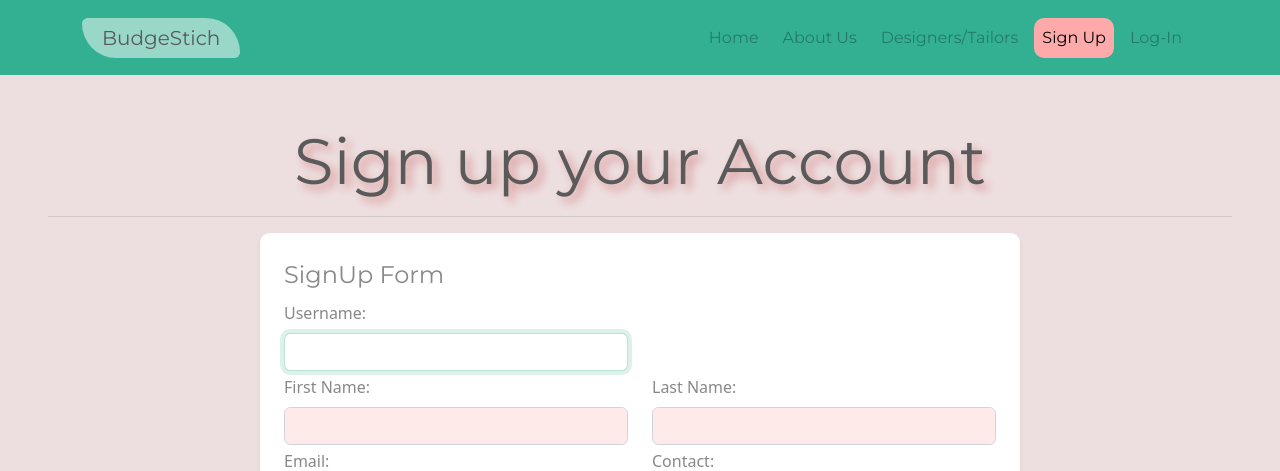
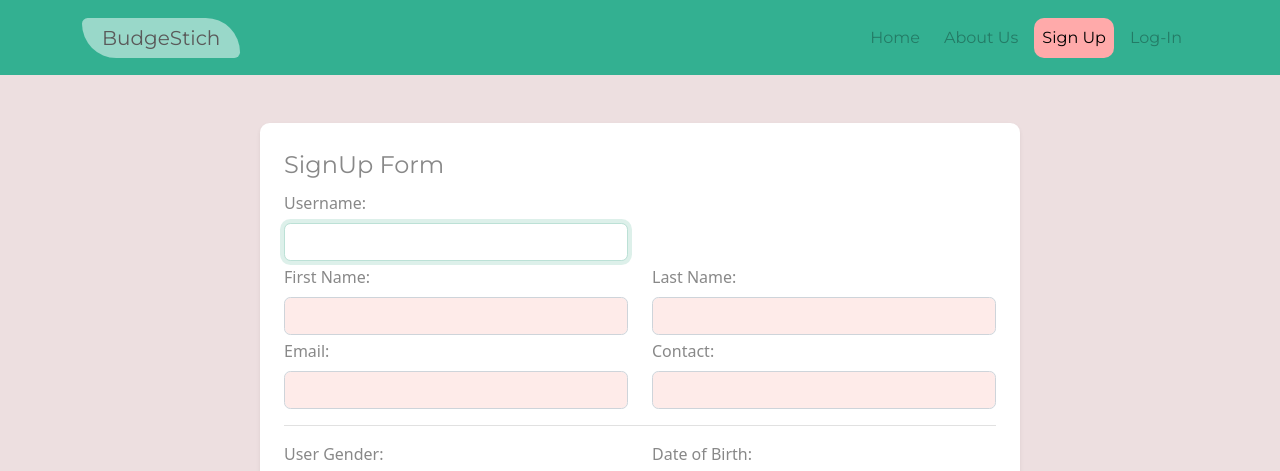
Before and after one commit to SwayamVD/fashionprj, a Django app: page /usersignup/ in a window 1280 px wide. Shown: the top 471 px of the page. Run offline with Django 5.2, Linux system fonts and the light colour scheme.

Commit message:
minorchanges1

```diff
--- a/coreapp/forms.py
+++ b/coreapp/forms.py
@@ -57,7 +57,7 @@ class DressOrderForm(forms.ModelForm):
         widgets = {
             'design_reference': forms.ClearableFileInput(attrs={'multiple': False,'class':'form-control custom-bg  text-dark'}),
             'ordtitle': forms.TextInput(attrs={'class':'form-control custom-bg text-dark'}),
-            'body_size': forms.NumberInput(attrs={'class':'form-control custom-bg text-dark'}),
+            'body_size': forms.TextInput(attrs={'class':'form-control custom-bg text-dark','placeholder':'chest-waist-hip-bodyheight'}),
             'cloth_type': forms.TextInput(attrs={'class':'form-control custom-bg text-dark'}),
             'budget': forms.NumberInput(attrs={'class':'form-control custom-bg text-dark'}),
             'color': forms.TextInput(attrs={'class':'form-control custom-bg text-dark'}),
--- a/coreapp/templates/base.html
+++ b/coreapp/templates/base.html
@@ -49,10 +49,7 @@
       padding: 20px;
       margin: 20px;
       text-align: center;
-    }
-    .card:hover{
-      box-shadow: 0px 4px 8px #da847b;
-      border-radius: 5px 30px 30px 30px;
+      background-color: rgba(225, 71, 71, 0.5);
     }
     .profile-img {
       width: 100px;
@@ -226,7 +223,6 @@
                 </a>
               </li>
             {% else %}
-              <li class="nav-item me-2"><a href="/order/" class="nav-link {% if request.path == '/order/' %}tabactive{% endif %} navbtn">Designers/Tailors</a></li>
               <li class="nav-item me-2"><a href="/usersignup/" class="nav-link {% if request.path == '/usersignup/' %}tabactive{% endif %} navbtn">Sign Up</a></li>
               <li class="nav-item me-2">
                 <a href="/userlogin/" class="nav-link {% if request.path == '/userlogin/' %}tabactive{% endif %} navbtn">Log-In</a></li>
--- a/coreapp/templates/usersignup.html
+++ b/coreapp/templates/usersignup.html
@@ -29,12 +29,7 @@
 </script>
 
 <div class="container-fluid  p-5">
-    <div class="text-center">
-        <h1 class="display-3 textedit">
-            Sign up your Account
-        </h1>
-        <hr class="bg-dark">
-    </div>
+
     <div class="container">
 
 
--- a/coreapp/templates/vieweditorder.html
+++ b/coreapp/templates/vieweditorder.html
@@ -94,7 +94,7 @@
                             {% endif %}
                         </li>
                         <li class="list-group-item d-flex justify-content-between align-items-center">
-                            Boday Size: <strong>{{ order.body_size }}</strong>
+                            Body Size (Chest-Waist-Hip-BodyHeight): <strong>{{ order.body_size }}</strong>
                         </li>
                         <li class="list-group-item d-flex justify-content-between align-items-center">
                             Cloth Tye: <strong>{{ order.cloth_type }}</strong>
--- a/coreapp/views.py
+++ b/coreapp/views.py
@@ -65,7 +65,7 @@ def userlogout(request):
     messages.info(request,'You hava Logged Out Successfully')
     return HttpResponseRedirect('/userlogin/')
 
-
+@login_required
 def order(request):
     filter_type = request.GET.get('filter','default')
     search_query = request.GET.get('search','')
@@ -82,37 +82,14 @@ def order(request):
 
     paginator = Paginator(tailors, 6)  # Show 10 items per page
 
-    page_number = request.GET.get('page')  # Get the page number from the query string
+    page_number = request.GET.get('page')
     try:
         page_obj = paginator.page(page_number)
     except PageNotAnInteger:
-        # If page is not an integer, deliver first page.
         page_obj = paginator.page(1)
     except EmptyPage:
-        # If page is out of range (e.g. 9999), deliver last page of results.
         page_obj = paginator.page(paginator.num_pages)
-
-    # if request.user.authenticated:
-    #     if request.user.user_type == 'tailor':
-    #         return render(request,'/profile/')
     return render(request, 'order.html', {'tailors': page_obj})
-
-# def placeorder(request,id):
-#     if request.method == 'POST':
-#         tailordetail = CustomUser.objects.get(id=id)
-#         form = DressOrderForm(request.POST, request.FILES)
-#         if form.is_valid():
-#             dress_order = form.save(commit=False)
-#             dress_order.user = request.user  # Set the client as the current user
-#             dress_order.save()
-#             # Redirect or show a success message
-#             messages.info(request,'you have place the order successfully')
-#             return HttpResponseRedirect('/userprofile')  # Redirect to a success page or tailor's dashboard
-#     else:
-#         form = DressOrderForm()
-
-#     return render(request, 'placeorder.html', {'form': form})
-
 
 
 def placeorder(request, id):
```
Also changed, not shown: coreapp/templates/order.html (+11 -14 lines), db.sqlite3, media/profile_pics/cat-sm-item.jpg (added), media/profile_pics/wishlist-item3.jpg (added).
